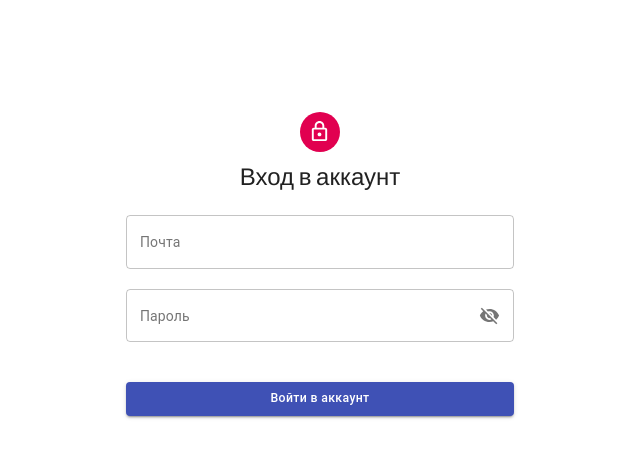
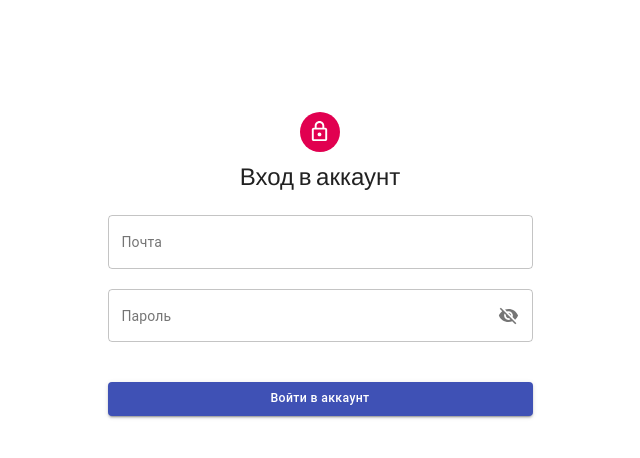
Before and after one commit to averholantsev/indicators_transfer, a React (Create React App) app: page /#/auth in a window 1280 px wide. Shown: the top 458 px of the page, without its empty margins (320-960 px from the left). Built offline with nearby package versions, Linux system fonts and the light colour scheme.

Commit message:
css fix auth form

```diff
--- a/src/containers/AuthForm/AuthForm.css
+++ b/src/containers/AuthForm/AuthForm.css
@@ -3,8 +3,7 @@
   flex-direction: column;
   margin: 0 auto;
   margin-top: 5%;
-  padding: 0 28px;
-  max-width: 472px;
+  max-width: 425px;
 }
 
 .lockIconContainer {
```
